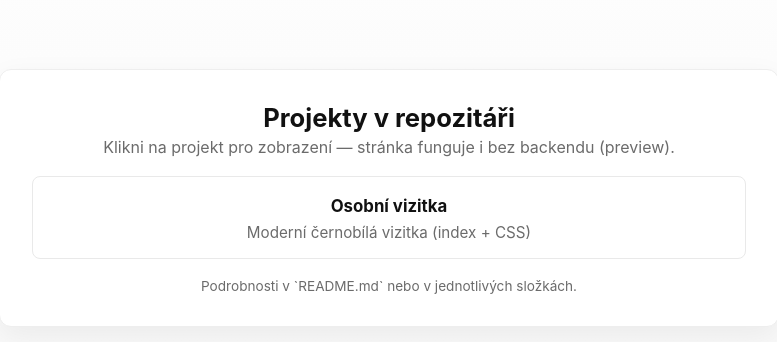
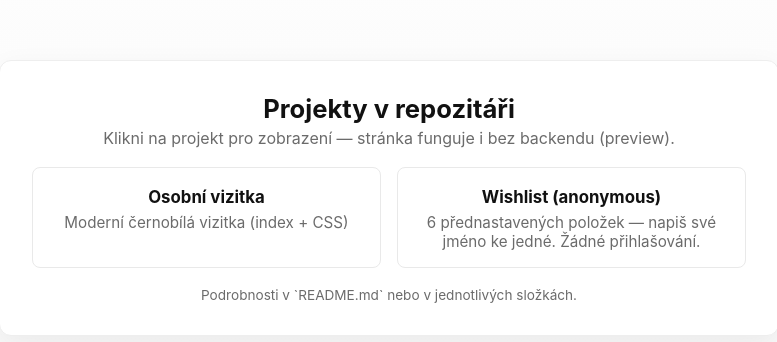
Before and after one commit to 4ME280-25ZS/jkrizanovsky, a plain HTML site: page index.html in a window 1280 px wide. Shown: the part 202-544 px from the top of the page, without its empty margins (251-1028 px from the left). Drawn offline with Linux system fonts and the light colour scheme.

Commit message:
Link root project card directly to deployed wishlist-anon on gh-pages

```diff
--- a/index.html
+++ b/index.html
@@ -30,6 +30,10 @@
           <p>Moderní černobílá vizitka (index + CSS)</p>
         </a>
 
+        <a class="project" href="https://4ME280-25ZS.github.io/jkrizanovsky/wishlist-anon/" target="_blank" rel="noopener">
+          <h2>Wishlist (anonymous)</h2>
+          <p>6 přednastavených položek — napiš své jméno ke jedné. Žádné přihlašování.</p>
+        </a>
 
       </div>
 
```
